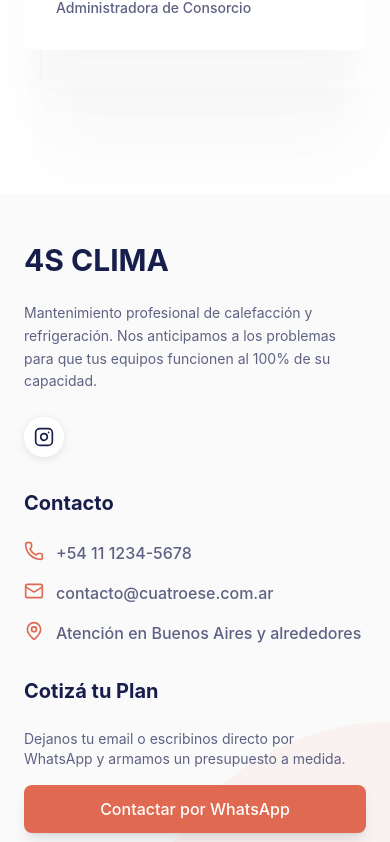
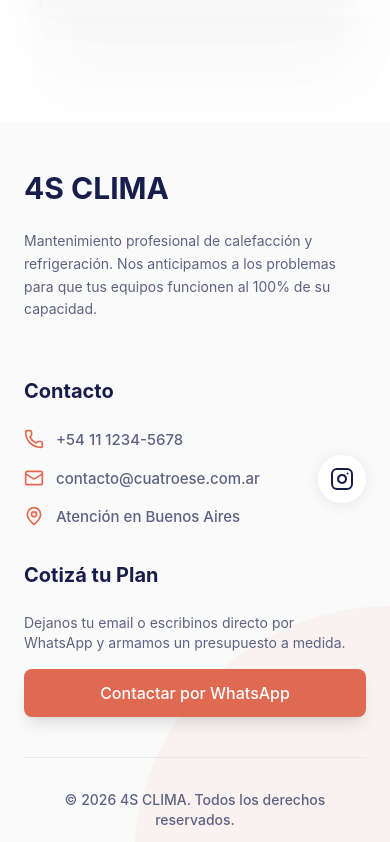
Before and after one commit to OnlyAlayy/cuatroese, a React (Vite) app: page / in a window 390 px wide. Shown: the part 5848-6690 px from the top of the page. Built offline with nearby package versions, Linux system fonts and the light colour scheme; a web font is replaced by a local one.

Commit message:
Reduce vertical margins in Testimonials section for mobile view

```diff
--- a/src/components/Footer.jsx
+++ b/src/components/Footer.jsx
@@ -17,7 +17,7 @@ const Footer = () => {
             <p className="text-[#5E6282] text-sm leading-relaxed">
               Mantenimiento profesional de calefacción y refrigeración. Nos anticipamos a los problemas para que tus equipos funcionen al 100% de su capacidad.
             </p>
-            <div className="flex gap-4">
+            <div className="hidden md:flex gap-4">
               {/* Instagram */}
               <a
                 href="https://www.instagram.com/cuatroeseclima/"
@@ -59,20 +59,37 @@ const Footer = () => {
           {/* Column 3: Contact */}
           <div>
             <h4 className="text-[#181E4B] font-bold text-xl mb-6">Contacto</h4>
+            <div className="flex items-center justify-between gap-4">
               <ul className="space-y-4">
                 <li className="flex items-start gap-3 text-[#5E6282]">
                   <Phone className="w-5 h-5 flex-shrink-0 text-[#DF6951]" />
-                <span className="font-medium">+54 11 1234-5678</span>
+                  <span className="font-medium text-[15px] sm:text-base">+54 11 1234-5678</span>
                 </li>
                 <li className="flex items-start gap-3 text-[#5E6282]">
                   <Mail className="w-5 h-5 flex-shrink-0 text-[#DF6951]" />
-                <span className="font-medium">contacto@cuatroese.com.ar</span>
+                  <span className="font-medium text-[15px] sm:text-base break-all">contacto@cuatroese.com.ar</span>
                 </li>
                 <li className="flex items-start gap-3 text-[#5E6282]">
                   <MapPin className="w-5 h-5 flex-shrink-0 text-[#DF6951]" />
-                <span className="font-medium">Atención en Buenos Aires y alrededores</span>
+                  <span className="font-medium text-[15px] sm:text-base">Atención en Buenos Aires</span>
                 </li>
               </ul>
+
+              {/* Instagram Mobile (Sits to the right of the list) */}
+              <a
+                href="https://www.instagram.com/cuatroeseclima/"
+                target="_blank"
+                rel="noreferrer"
+                className="md:hidden flex-shrink-0 w-12 h-12 rounded-full bg-white shadow-[0_2px_15px_rgba(0,0,0,0.08)] flex items-center justify-center text-[#181E4B] hover:bg-[#F0BB1F] hover:text-white transition-colors"
+                aria-label="Instagram"
+              >
+                <svg className="w-6 h-6" viewBox="0 0 24 24" fill="none" stroke="currentColor" strokeWidth="2" strokeLinecap="round" strokeLinejoin="round">
+                  <rect x="2" y="2" width="20" height="20" rx="5" ry="5"></rect>
+                  <path d="M16 11.37A4 4 0 1 1 12.63 8 4 4 0 0 1 16 11.37z"></path>
+                  <line x1="17.5" y1="6.5" x2="17.51" y2="6.5"></line>
+                </svg>
+              </a>
+            </div>
           </div>
 
           {/* Column 4: Newsletter or CTA */}
--- a/src/components/Testimonials.jsx
+++ b/src/components/Testimonials.jsx
@@ -56,14 +56,14 @@ const Testimonials = () => {
 
   return (
     <section id="testimonios" className="w-full max-w-7xl mx-auto px-6 py-24 relative">
-      <div className="grid grid-cols-1 md:grid-cols-2 gap-16 items-center">
+      <div className="grid grid-cols-1 md:grid-cols-2 gap-8 md:gap-16 items-center">
 
         {/* Left Side: Text and Pagination */}
         <div>
           <p className="text-[#5E6282] font-semibold text-lg uppercase tracking-wider mb-2">
             Testimonios
           </p>
-          <h2 className="font-heading text-4xl md:text-5xl text-[#14183E] capitalize mb-16">
+          <h2 className="font-heading text-4xl md:text-5xl text-[#14183E] capitalize mb-6 md:mb-16">
             Lo que dicen <br /> nuestros clientes.
           </h2>
 
```
Lines whose indentation alone changed are shown as unchanged.
